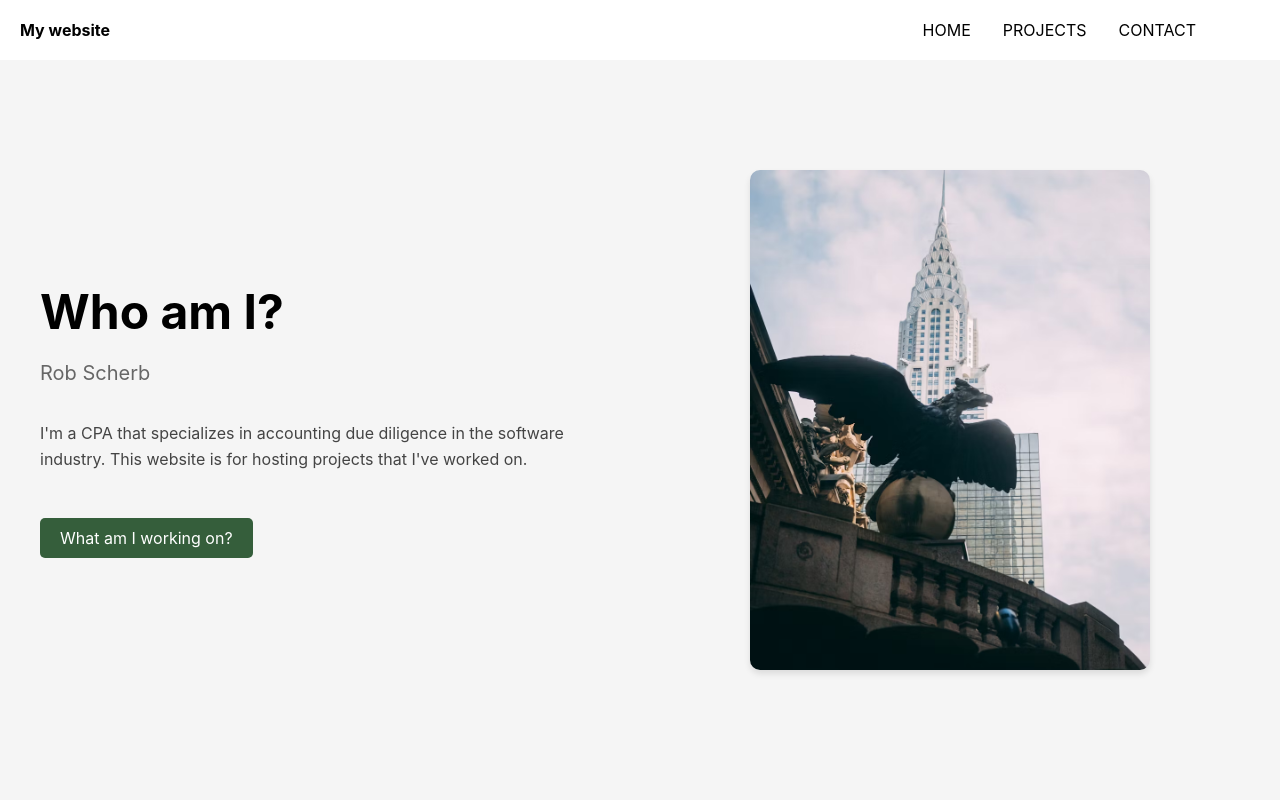
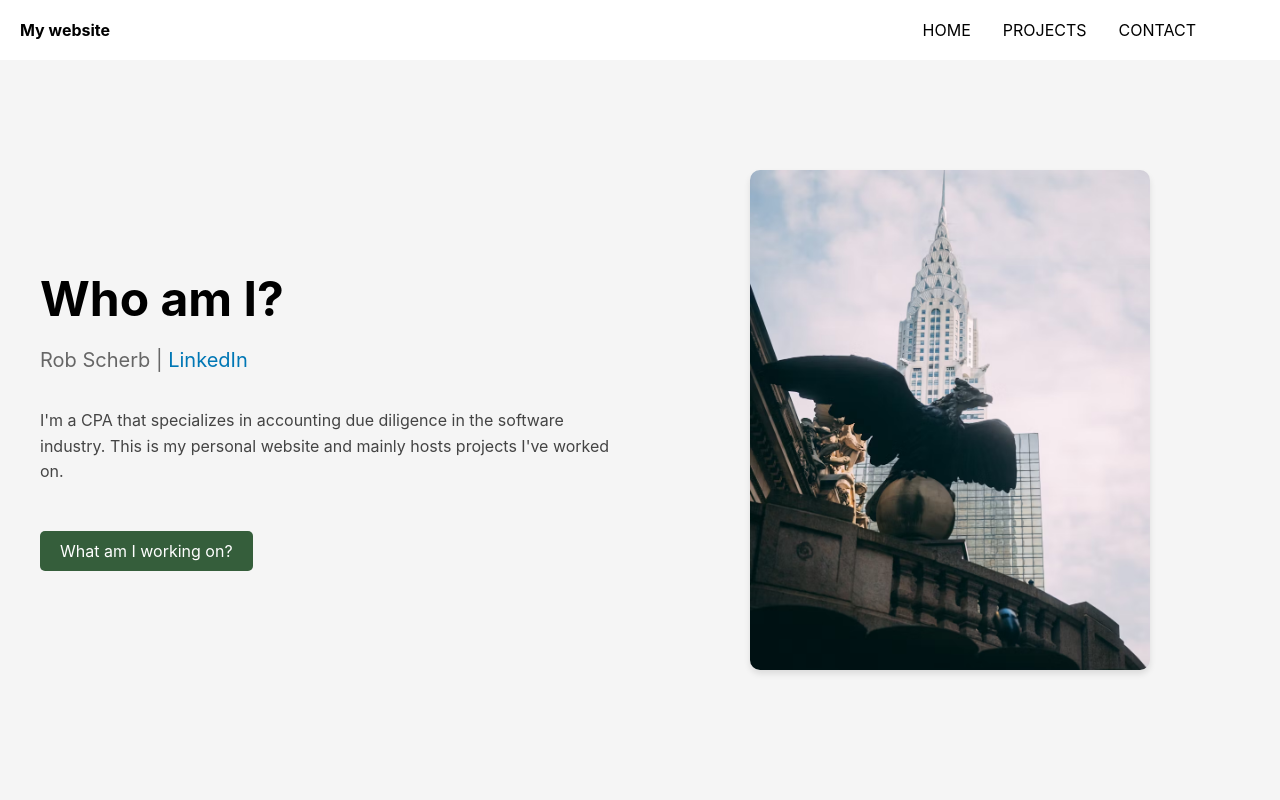
Before and after one commit to rascherb95/rascherb.com, a React (Create React App) app: page / in a window 1280 px wide. Shown: the top 800 px of the page. Built offline with nearby package versions, Linux system fonts and the light colour scheme.

Commit message:
LinkedIn link on home, ProjectNavBar formatting update

```diff
--- a/src/components/Homepage/Homepage/Home.js
+++ b/src/components/Homepage/Homepage/Home.js
@@ -8,11 +8,23 @@ const Home = ({ profileImage }) => {
         {/* Text Content Column */}
         <div className="content-column">
           <h1>Who am I?</h1>
-          <p className="subtitle">Rob Scherb</p>
+          <p className="subtitle">
+            Rob Scherb | <a
+              href="https://www.linkedin.com/in/rascherb/"
+              target="_blank"
+              rel="noopener noreferrer"
+              style={{
+                color: '#0077b5', // LinkedIn blue color
+                textDecoration: 'none'
+              }}
+            >
+              LinkedIn
+            </a>
+          </p>
           <div className="description">
             <p>
               I'm a CPA that specializes in accounting due diligence in the software industry.
-              This website is for hosting projects that I've worked on.
+              This is my personal website and mainly hosts projects I've worked on.
             </p>
           </div>
           <a href="#projects" className="cta-button">
--- a/src/components/NavBar/NavBarStyles.js
+++ b/src/components/NavBar/NavBarStyles.js
@@ -1,4 +1,4 @@
-// src/components/navbarStyles.js
+// src/components/NavBarStyles.js
 export const NavBarStyles = {
   nav: {
   padding: '20px',
--- a/src/components/Projects/BaseProjectLayout.js
+++ b/src/components/Projects/BaseProjectLayout.js
@@ -3,14 +3,9 @@ import ProjectNavBar from './ProjectNavBar';
 
 const BaseProjectLayout = ({ title, children }) => {
   return (
-    <div>
+    <div style={{ backgroundColor: '#f5f5f5', minHeight: '100vh' }}>
       <ProjectNavBar projectTitle={title} />
-      <div style={{
-        padding: '40px',  // Increased padding
-        marginTop: '60px', // Adjusted to match the NavBar height
-        maxWidth: '1200px', // Added max-width for content containment
-        margin: '60px auto 0', // Centered content with top margin
-      }}>
+      <div style={{ paddingTop: '80px' }}>
         {children}
       </div>
     </div>
```
